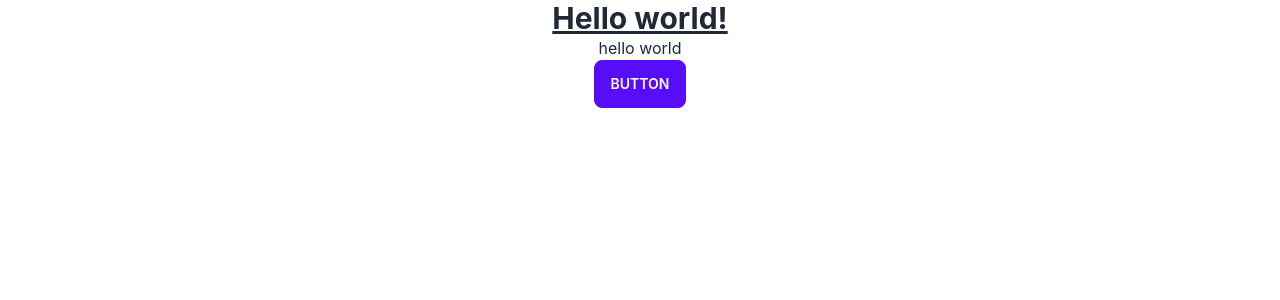
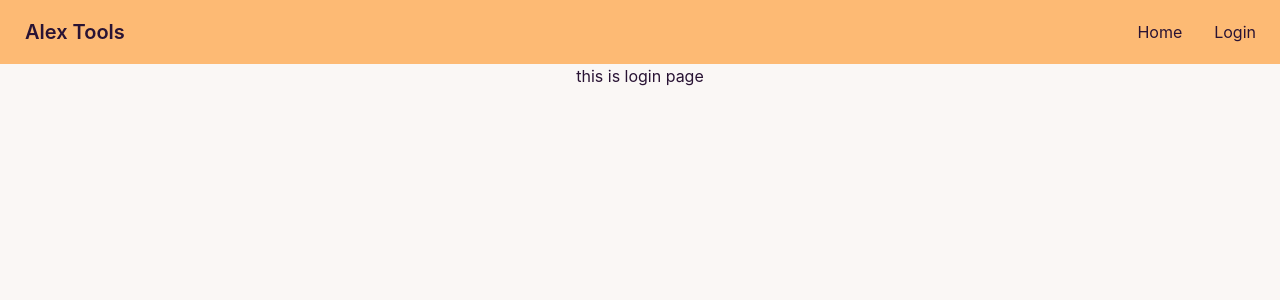
Before and after one commit to Antor1155/service-providing-company-client-side-assignment-12, a React (Create React App) app: page /login in a window 1280 px wide. Shown: the top 300 px of the page. Built offline with nearby package versions, Linux system fonts and the light colour scheme.

Commit message:
basic navbar added

```diff
--- a/src/App.js
+++ b/src/App.js
@@ -1,15 +1,20 @@
+import { Route, Routes } from 'react-router-dom';
 import './App.css';
+import Login from './pages/Login/Login';
+import Navbar from './shared/Navbar/Navbar';
 
 
 function App() {
 
   return (
     <div className="App">
-      <h1 className="text-3xl font-bold underline">
-        Hello world!
-      </h1>
-      <h3>hello world</h3>
-      <button className="btn btn-primary">Button</button>
+      <Navbar></Navbar>
+      <Routes>
+
+        <Route path="/login" element={<Login />}></Route>
+
+
+      </Routes>
     </div>
   );
 }
--- /dev/null
+++ b/src/pages/Login/Login.js
@@ -0,0 +1,11 @@
+import React from 'react';
+
+const Login = () => {
+    return (
+        <div>
+            <h1>this is login page</h1>
+        </div>
+    );
+};
+
+export default Login;
--- /dev/null
+++ b/src/shared/Navbar/Navbar.js
@@ -0,0 +1,37 @@
+import React from 'react';
+import { Link } from 'react-router-dom';
+
+const Navbar = () => {
+    return (
+        <div class="navbar bg-orange-300">
+            <div class=" navbar-start">
+                <a class="btn btn-ghost normal-case text-xl">Alex Tools</a>
+
+            </div>
+
+            <div class="navbar-end hidden lg:flex">
+                <ul class="menu menu-horizontal p-0">
+                    <li><Link to="/">Home</Link></li>
+
+                    <li><Link to="/login">Login</Link></li>
+                </ul>
+            </div>
+
+
+
+            <div class="lg:hidden dropdown navbar-end ">
+                <label tabindex="0" class="btn btn-ghost ">
+                    <svg xmlns="http://www.w3.org/2000/svg" class="h-5 w-5" fill="none" viewBox="0 0 24 24" stroke="currentColor"><path stroke-linecap="round" stroke-linejoin="round" stroke-width="2" d="M4 6h16M4 12h8m-8 6h16" /></svg>
+                </label>
+                <ul tabindex="0" class="menu menu-compact dropdown-content mt-3 p-2 shadow bg-base-100 rounded-box w-52">
+                    <li><Link to="/">Home</Link></li>
+
+                    <li><Link to="/login">Login</Link></li>
+                </ul>
+            </div>
+
+        </div>
+    );
+};
+
+export default Navbar;
--- a/src/utilities/firebase.init.js
+++ b/src/utilities/firebase.init.js
@@ -12,6 +12,6 @@
 
 // Initialize Firebase
 const app = initializeApp(firebaseConfig);
-const auth = getAuth();
+const auth = getAuth(app);
 
 export default auth;
--- a/tailwind.config.js
+++ b/tailwind.config.js
@@ -6,4 +6,14 @@
     extend: {},
   },
   plugins: [require("daisyui")],
+  daisyui: {
+    styled: true,
+    themes: ["cupcake"],
+    base: true,
+    utils: true,
+    logs: true,
+    rtl: false,
+    prefix: "",
+    darkTheme: "dark",
+  },
 }
```
